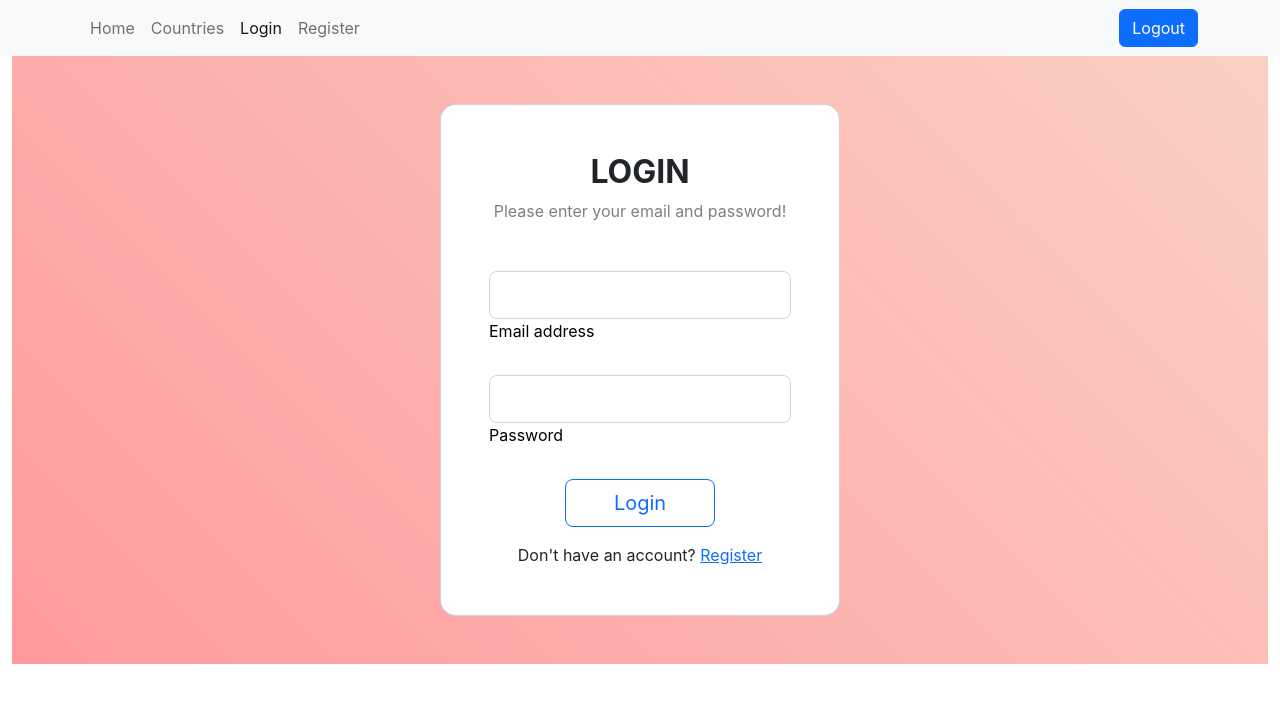
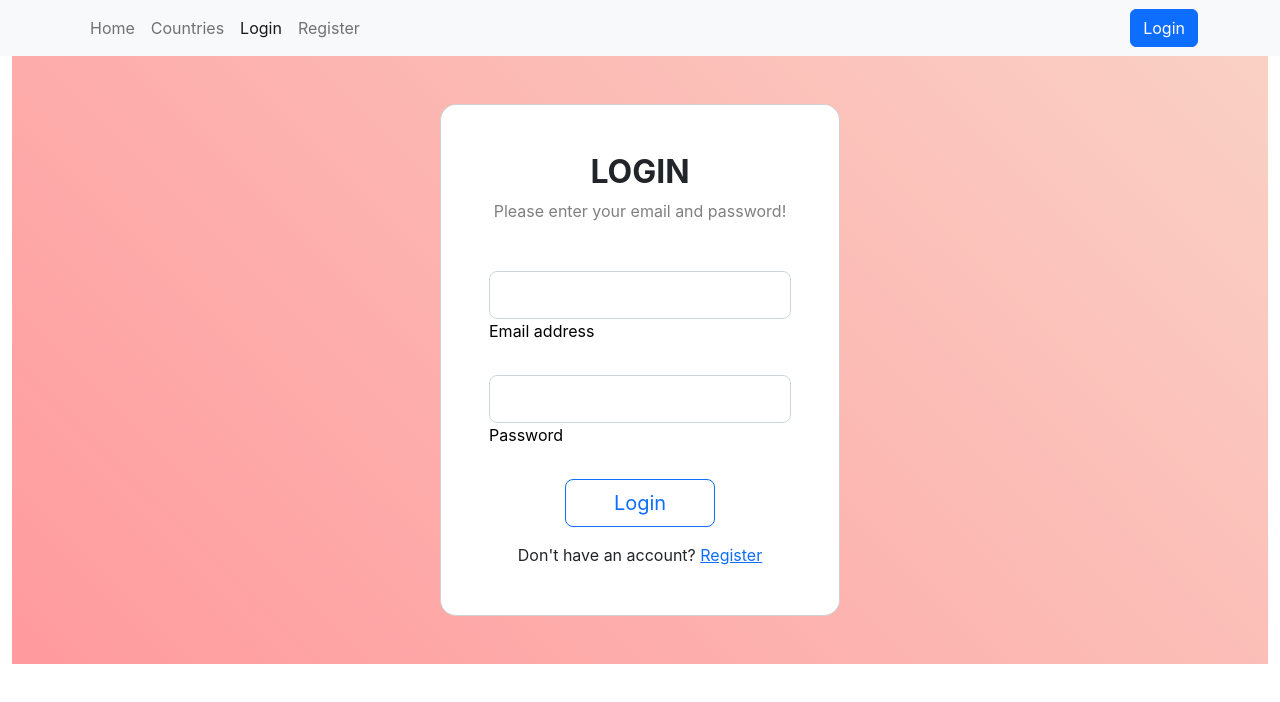
Before and after one commit to sahilt2/Countries_Bootstrap_React, a React (Create React App) app: page /login in a window 1280 px wide. Shown: the top 702 px of the page. Built offline with nearby package versions, Linux system fonts and the light colour scheme; no server answers.

Commit message:
login,logout button conditional rendering

```diff
--- a/src/components/CountryCard.jsx
+++ b/src/components/CountryCard.jsx
@@ -12,7 +12,7 @@ const CountryCard = ({country}) => {
               >
                 <Card className="h-100">
                   <Card.Body className="d-flex flex-column">
-                  <img src={country.flags.png} className="img-fluid" alt="Responsive"/>
+                  <img src={country.flags.png} className="img-fluid" alt="Responsive" style={{height:'250px',width:'auto',border:'solid lightgray 1px'}}/>
                     <Card.Title>{country.name.common}</Card.Title>
                     <Card.Subtitle className="mb-5 text-muted">
                       {country.name.official}
@@ -32,7 +32,7 @@ const CountryCard = ({country}) => {
                       {country.currencies?(
                       <ListGroup.Item>
                         <i className="bi bi-cash-coin me-2"></i>{Object.values(country.currencies).map((cur)=>(
-                           <span>{cur.name} ({cur.symbol})</span>))}
+                           <span>{cur.name}</span>))}
                       </ListGroup.Item>):(
                         <ListGroup.Item>No currency found</ListGroup.Item>
                       )}
--- a/src/pages/Layout.jsx
+++ b/src/pages/Layout.jsx
@@ -1,14 +1,16 @@
 import React from 'react';
-import { Outlet } from 'react-router-dom';
+import { Link, Outlet } from 'react-router-dom';
 import Navbar from 'react-bootstrap/Navbar';
 import Container from 'react-bootstrap/Container';
 import Nav from 'react-bootstrap/Nav';
 import Row from 'react-bootstrap/Row';
 import { LinkContainer } from 'react-router-bootstrap';
 import { Button } from 'react-bootstrap';
-import { logOut } from '../auth/firebase';
+import { auth, logOut } from '../auth/firebase';
+import { useAuthState } from 'react-firebase-hooks/auth';
 
 const Layout = () => {
+  const [user] = useAuthState(auth)
   return (
     <Container fluid>
       <Row>
@@ -31,7 +33,10 @@ const Layout = () => {
                 </LinkContainer>
               </Nav>
             </Navbar.Collapse>
-            <Button onClick={logOut}>Logout</Button>
+            {user?(<Button onClick={logOut}>Logout</Button>):(
+              <Button><Link to='/login'></Link>Login</Button>
+            )}
+
           </Container>
         </Navbar>
       </Row>
```
